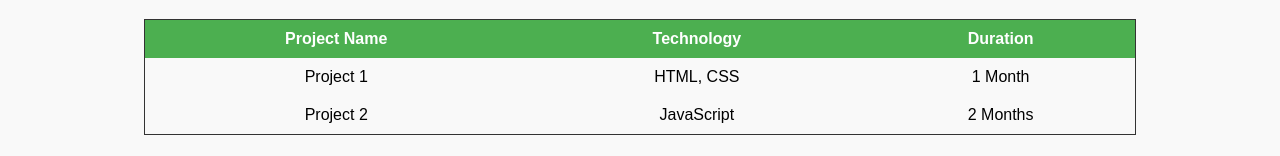
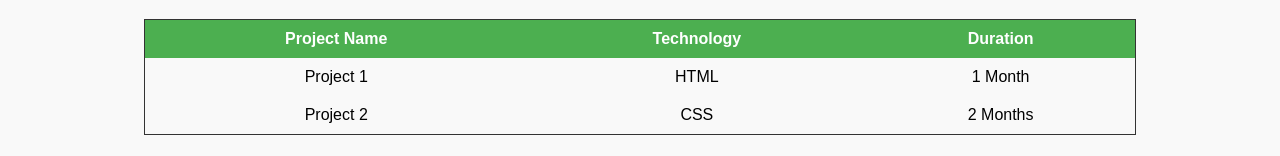
Before and after one commit to Khaddam1/HTML-and-CSS-Projects, a plain HTML site: page portfolio/index.html in a window 1280 px wide. Shown: the part 796-952 px from the top of the page. Drawn offline with Linux system fonts and the light colour scheme.

Commit message:
Update index.html

```diff
--- a/portfolio/index.html
+++ b/portfolio/index.html
@@ -184,12 +184,12 @@
             </tr>
             <tr>
                 <td>Project 1</td>
-                <td>HTML, CSS</td>
+                <td>HTML</td>
                 <td>1 Month</td>
             </tr>
             <tr>
                 <td>Project 2</td>
-                <td>JavaScript</td>
+                <td>CSS</td>
                 <td>2 Months</td>
             </tr>
         </table>
```
